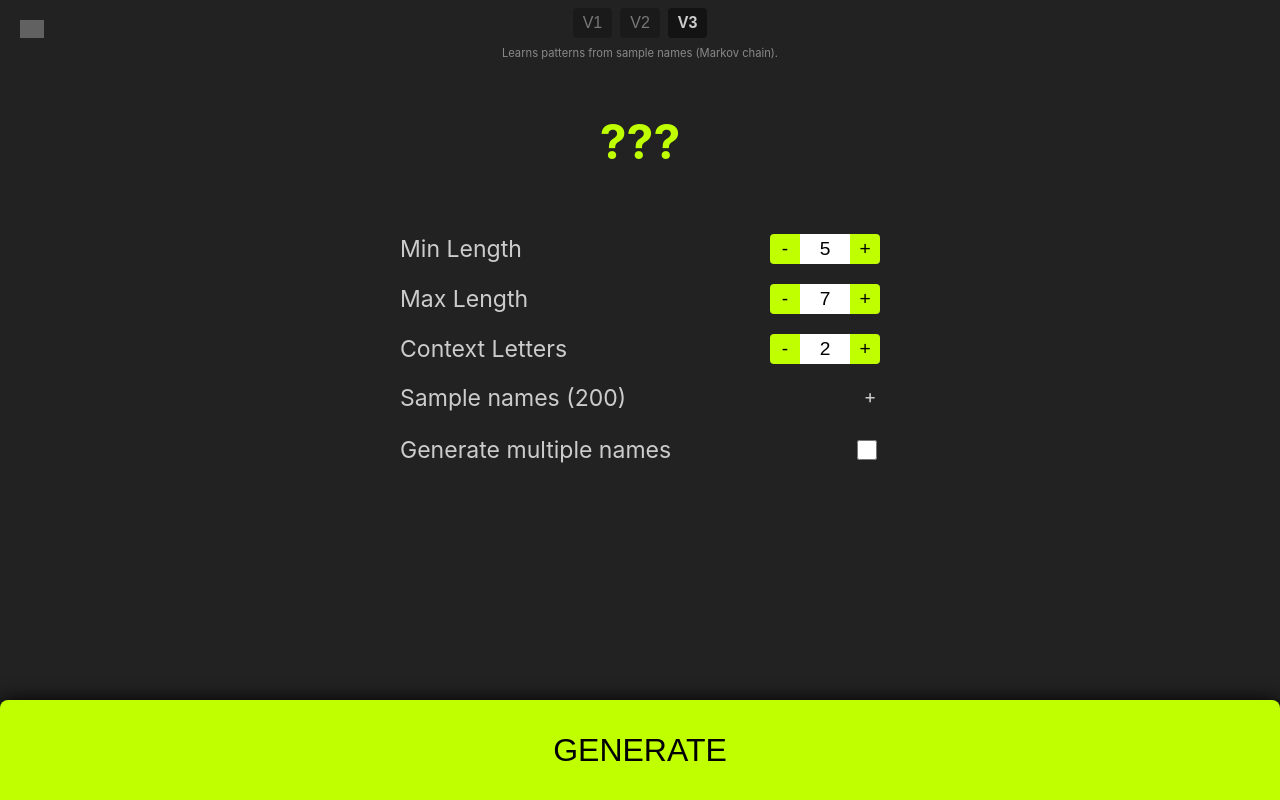
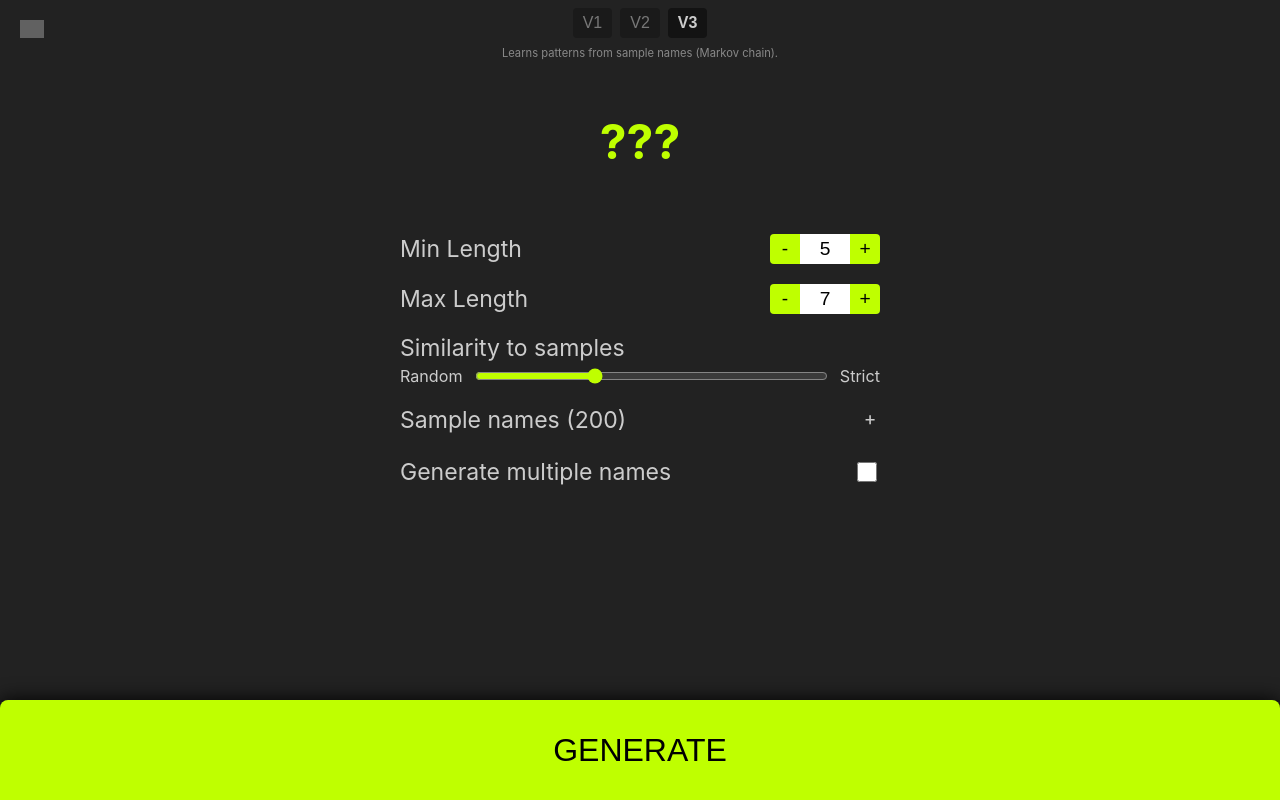
Before and after one commit to 3damp/random-name-generator, a React (Vite) app: page / in a window 1280 px wide. Built offline with nearby package versions, Linux system fonts and the light colour scheme; grey boxes are pictures that could not be loaded.

Commit message:
change context length field

```diff
--- a/src/NameGeneratorV3.tsx
+++ b/src/NameGeneratorV3.tsx
@@ -12,7 +12,7 @@ import { MARKOV_NAME_PRESET_GROUPS } from "./constants/markovNamePresets"
 import useLocalStorageState from "./hooks/useLocalStorageState"
 
 const DEFAULT_CONTEXT_LENGTH = 2
-const MAX_CONTEXT_LENGTH = 5
+const MAX_CONTEXT_LENGTH = 4
 const TRAINING_NAMES_STORAGE_KEY = "markovTrainingNames"
 const CONTEXT_LENGTH_STORAGE_KEY = "markovContextLength"
 const LENGTH_RANGE_STORAGE_KEY = "markovLengthRange"
@@ -112,10 +112,6 @@ const NameGeneratorV3: React.FC = () => {
         setLengthRange(newRange)
     }
 
-    const updateContextLength = (value: number) => {
-        setContextLength(Math.min(MAX_CONTEXT_LENGTH, Math.max(1, value || 1)))
-    }
-
     const onPresetSelected = (names: string[]) => {
         setNamesText(names.join("\n"))
         setIsPresetsPanelOpen(false)
@@ -179,11 +175,44 @@ const NameGeneratorV3: React.FC = () => {
                                 updateLengthRange({ maxLength: value })
                             }
                         />
-                        <NumberInput
-                            name="Context Letters"
-                            value={contextLength}
-                            onChange={updateContextLength}
-                        />
+                        <label
+                            style={{
+                                display: "flex",
+                                flexDirection: "column",
+                                gap: 4,
+                                padding: "10px 0",
+                                fontSize: "1.44em",
+                            }}
+                        >
+                            Similarity to samples
+                            <div
+                                style={{
+                                    display: "flex",
+                                    alignItems: "center",
+                                    gap: 10,
+                                    fontSize: "0.7em",
+                                }}
+                            >
+                                Random
+                                <input
+                                    type="range"
+                                    min={1}
+                                    max={MAX_CONTEXT_LENGTH}
+                                    step={1}
+                                    value={contextLength}
+                                    onChange={(event) =>
+                                        setContextLength(
+                                            Number(event.target.value),
+                                        )
+                                    }
+                                    style={{
+                                        flexGrow: 1,
+                                        accentColor: "var(--accent-color-1)",
+                                    }}
+                                />
+                                Strict
+                            </div>
+                        </label>
                     </div>
                     <TextArea
                         name={`Sample names (${trainingNames.length})`}
```
